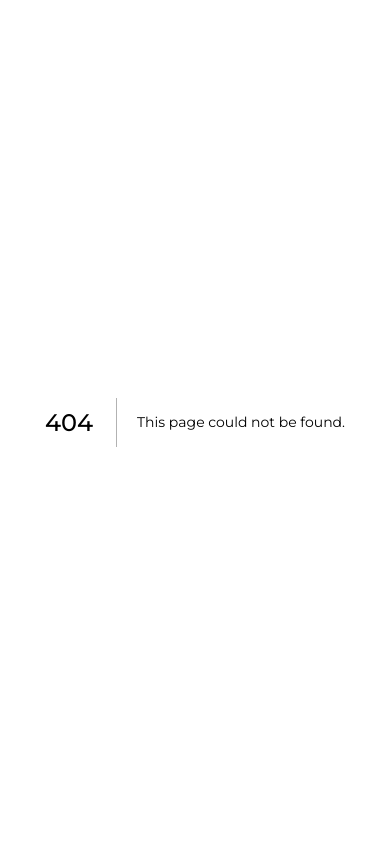
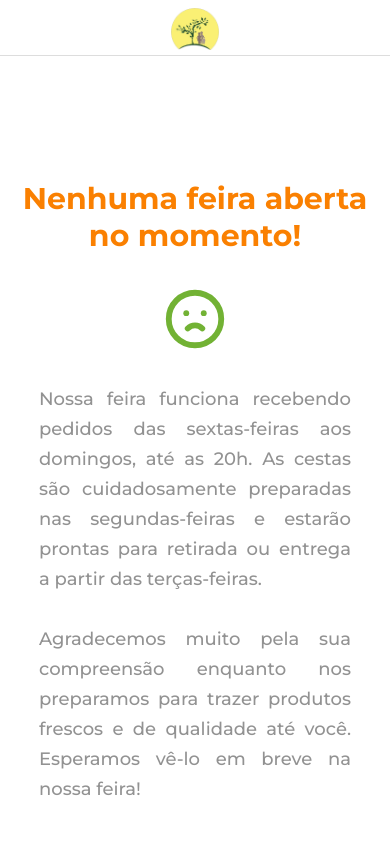
Before and after one commit to Prezotti/astral-frontend, a Next.js app: page /feira-fechada in a window 390 px wide. Before the commit this address had no page. Shown: the top 844 px of the page. Built offline with nearby package versions, Linux system fonts and the light colour scheme.

Commit message:
TR-062 Incremento
Foi criada a página para quando a feira estiver fechada e o usuário tentar entrar

```diff
--- /dev/null
+++ b/src/pages/feira-fechada.tsx
@@ -0,0 +1,37 @@
+import styles from "../styles/pages/FeiraFechada.module.css";
+
+import { Footer } from "@/components/Footer";
+
+import { TbMoodSad } from "react-icons/tb";
+
+export default function feiraFechada() {
+  return (
+    <section className={styles.body}>
+      <header className={styles.headerContainer}>
+        <div className={styles.headerConteudo}>
+          <img src="/icone-astral.png" alt="Astral logo" />
+        </div>
+      </header>
+
+      <section className={styles.feiraFechada}>
+        <h2>Nenhuma feira aberta no momento!</h2>
+        <TbMoodSad size={70} color="#72B234" />
+
+        <p>
+          Nossa feira funciona recebendo pedidos das sextas-feiras aos domingos,
+          até as 20h. As cestas são cuidadosamente preparadas nas
+          segundas-feiras e estarão prontas para retirada ou entrega a partir
+          das terças-feiras.
+        </p>
+
+        <p>
+          Agradecemos muito pela sua compreensão enquanto nos preparamos para
+          trazer produtos frescos e de qualidade até você. Esperamos vê-lo em
+          breve na nossa feira!
+        </p>
+      </section>
+
+      <Footer />
+    </section>
+  );
+}
--- /dev/null
+++ b/src/styles/pages/FeiraFechada.module.css
@@ -0,0 +1,109 @@
+.body{
+    display: flex;
+    flex-direction: column;
+    width: 100%;
+    height: 100vh;
+  }
+
+  /*Header*/
+  .headerContainer {
+    width: 100vw;
+    background-color: #fff;
+    padding: 5px 0;
+    border-bottom: 1px solid #ddd;
+    display: flex;
+    align-items: center;
+    justify-content: center;
+    position: fixed;
+    top: 0;
+    z-index: 999;
+  }
+
+  .headerConteudo img {
+    margin: 0;
+    padding: 0;
+    border: 0;
+    display: block;
+    height: 42px;
+  }
+
+  .headerConteudo > img{
+    margin-top: 3px;
+  }
+
+  .feiraFechada{
+    width: 100%;
+    display: flex;
+    flex-direction: column;
+    margin-top: 100px;
+    align-items: center;
+    flex-grow: 1;
+    gap: 30px;
+}
+
+.feiraFechada h2{
+    color: #FA8001;
+    font-size: 30px;
+    text-align: center;
+}
+
+.feiraFechada p{
+    color: #929292;
+    font-weight: 500;
+    line-height: 20px;
+    font-size: 18px;
+   width: 40%;
+   text-align: center;
+}
+
+
+@media (max-width: 1440px){
+    .feiraFechada p{
+      width: 50%;
+      line-height: 30px;
+
+    }
+  }
+
+  @media (max-width: 1100px){
+    .feiraFechada p{
+      width: 60%;
+      line-height: 30px;
+
+    }
+
+    .feiraFechada{
+        padding: 80px 0;
+    }
+  }
+
+  @media (max-width: 865px){
+    .feiraFechada p{
+      width: 80%;
+      line-height: 30px;
+
+    }
+
+  }
+
+  @media (max-width: 640px){
+    .feiraFechada p{
+      width: 80%;
+      line-height: 30px;
+      text-align: justify;
+    }
+  }
+
+  @media (max-width: 600px){
+    .feiraFechada h2{
+        width: 80%;
+    }
+
+  }
+
+  @media (max-width: 406px){
+    .feiraFechada h2{
+        width: 90%;
+    }
+
+  }
```
